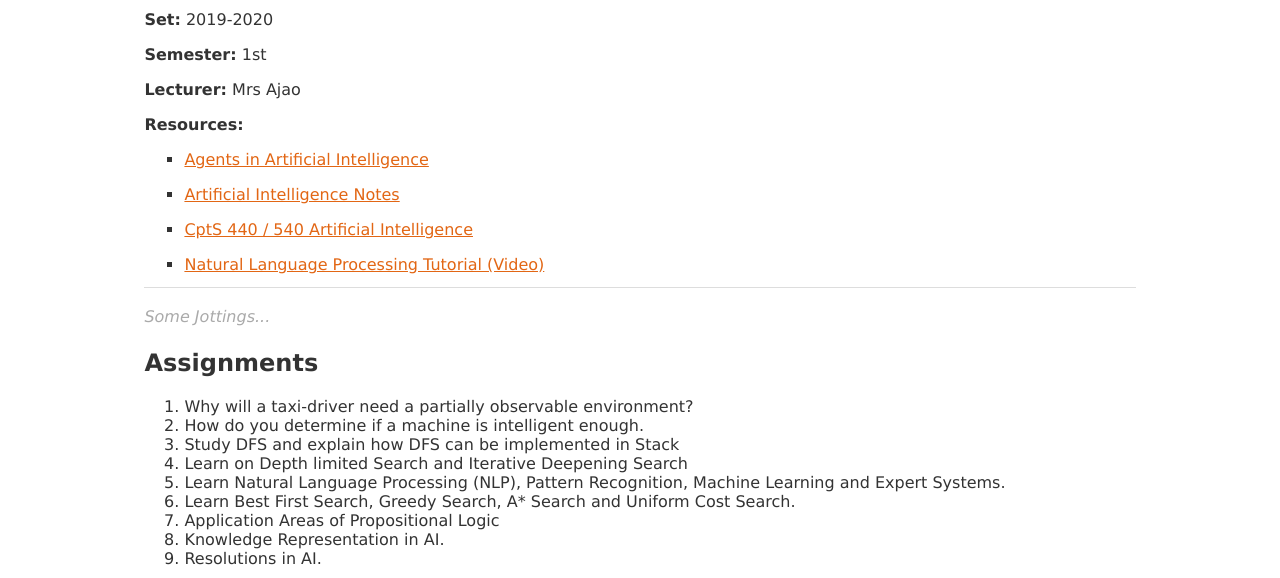
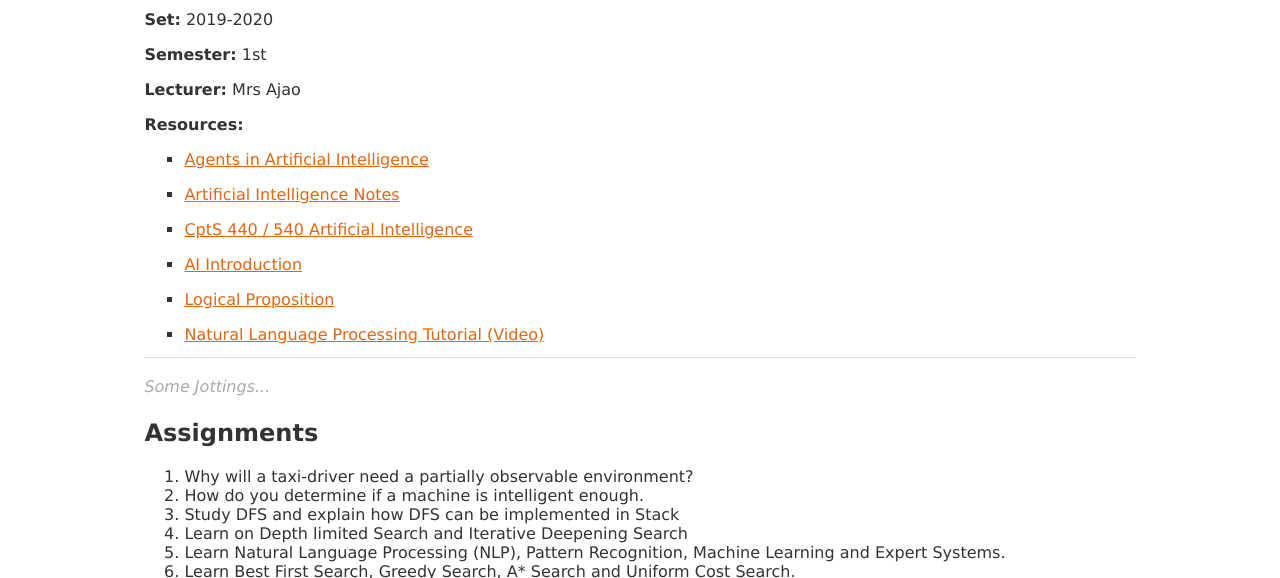
Before and after one commit to dillionmegida/kwasu-notes, a Gatsby site: page /computer-science/400/2019-2020/1/csc-409 in a window 1280 px wide. Shown: the part 195-773 px from the top of the page. Built offline with nearby package versions, Linux system fonts and the light colour scheme; Gatsby itself is replaced by a stand-in of ours.

Commit message:
Add new resources

```diff
--- a/src/pages/computer-science/400/2019-2020/1/csc-409.md
+++ b/src/pages/computer-science/400/2019-2020/1/csc-409.md
@@ -18,6 +18,14 @@ resources: [
     {
         name: "CptS 440 / 540 Artificial Intelligence",
         link: 'https://drive.google.com/open?id=1H9is0_M1qdHmTs240rUS478cSF32A7ll'
+    },
+    {
+        name: "AI Introduction",
+        link: "https://drive.google.com/open?id=1SB8nkF_q13NI-xBmB7DqItq2GSoU-MPm"
+    },
+    {
+        name: "Logical Proposition",
+        link: "https://drive.google.com/open?id=1EjM1epX7w_y5cepS8ieJ2nCBYgCnjKMW"
     },
     {
         name: "Natural Language Processing Tutorial (Video)",
```
